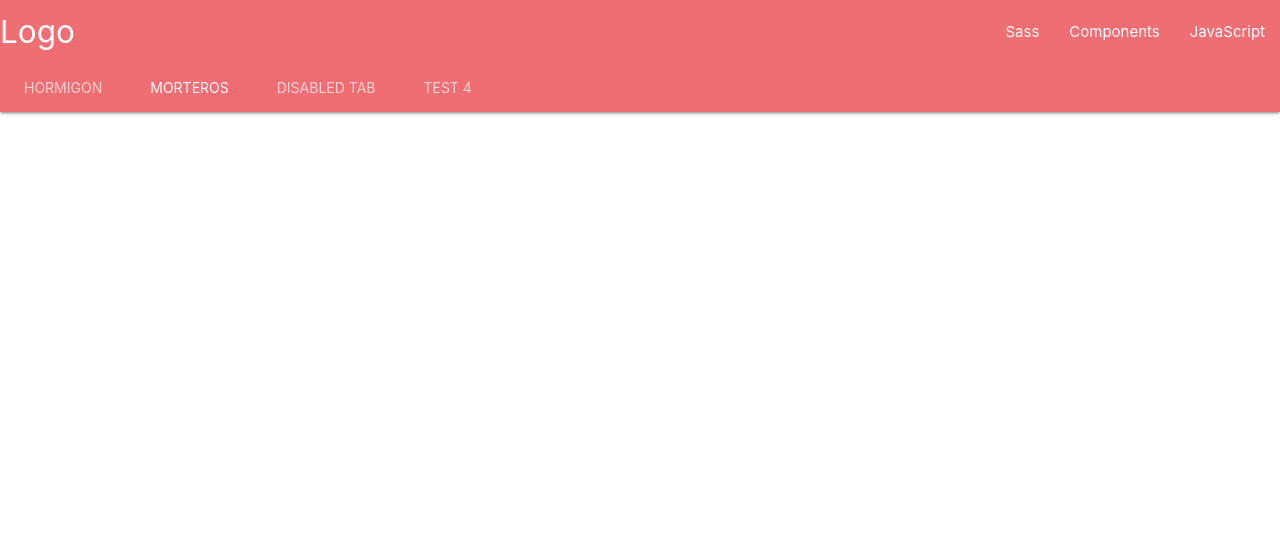
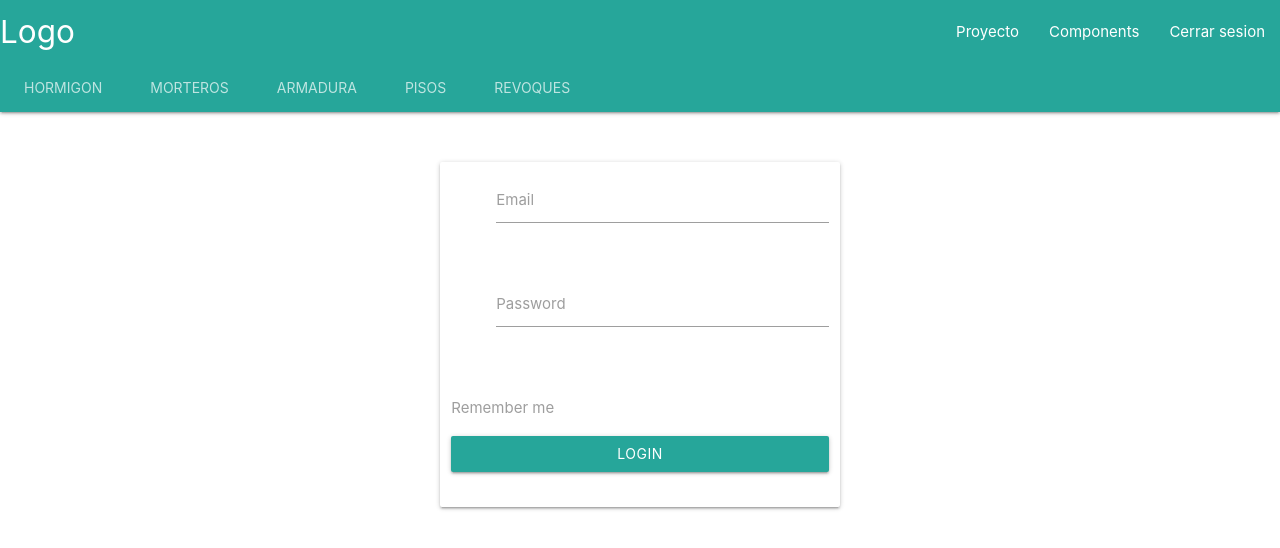
Before and after one commit to MatiasFratti/SoftContru, a React app: page / in a window 1280 px wide. Shown: the top 548 px of the page. Built offline with nearby package versions, Linux system fonts and the light colour scheme.

Commit message:
Menu navegador y login, Componentes agregados

```diff
--- a/src/component/App.tsx
+++ b/src/component/App.tsx
@@ -1,12 +1,15 @@
 import * as React from 'react';
 import { any } from 'prop-types';
 import { Nav } from './Nav';
+import { Login } from './Login';
 
 export class App extends React.Component <any,any> {
+
     render(){
         return(
             <div>
                 <Nav />
+                <Login />
             </div>
 
         )
--- /dev/null
+++ b/src/component/Login.tsx
@@ -0,0 +1,44 @@
+import React from 'react';
+
+import '../syles/login.sass';
+
+export class Login extends React.Component <any,any>{
+    render(){
+        return(
+            <div className="container">
+                <div id="user-login" className="row">
+                    <div className="col s12 z-depth-12 card-panel">
+                        <form className="login-form">
+                            <div className="row margin">
+                                <div className="input-field col s12">
+                                    <i className="mdi-social-person-outline prefix"></i>
+                                    <input className="validate" id="user_email" type="email"/>
+                                    <label htmlFor="email" data-error="wrong" data-success="right" className="center-align">Email</label>
+                                </div>
+                            </div>
+                            <div className="row margin">
+                                <div className="input-field col s12">
+                                    <i className="mdi-action-lock-outline prefix"></i>
+                                    <input id="user_pass" type="password"/>
+                                    <label htmlFor="password">Password</label>
+                                </div>
+                            </div>
+                            <div className="row">
+                                <div className="input-field col s12 m12 l12  login-text">
+                                    <input type="checkbox" id="remember-me" />
+                                    <label htmlFor="remember-me">Remember me</label>
+                                </div>
+                            </div>
+                            <div className="row">
+                                <div className="input-field col s12">
+                                    <a href="login.html" className="btn waves-effect waves-light col s12">Login</a>
+                                </div>
+                            </div>
+                        </form>
+                    </div>
+                </div>
+            </div>
+
+        );
+    }
+}
--- a/src/component/Nav.tsx
+++ b/src/component/Nav.tsx
@@ -1,6 +1,9 @@
 import React from 'react';
 
-export class Nav extends React.Component{
+
+import '../syles/nav.sass';
+
+export class Nav extends React.Component <any,any>{
     render(){
         return(
             <div className="navbar-fixed">
@@ -9,17 +12,18 @@ export class Nav extends React.Component{
                     <a href="#" className="brand-logo">Logo</a>
                     <a href="#" data-target="mobile-demo" className="sidenav-trigger"><i className="material-icons">menu</i></a>
                     <ul id="nav-mobile" className="right hide-on-med-and-down">
-                        <li><a href="sass.html">Sass</a></li>
+                        <li><a href="sass.html">Proyecto</a></li>
                         <li><a href="badges.html">Components</a></li>
-                        <li><a href="collapsible.html">JavaScript</a></li>
+                        <li><a href="collapsible.html">Cerrar sesion</a></li>
                     </ul>
                     </div>
                     <div className="nav-content">
                     <ul className="tabs tabs-transparent">
                         <li className="tab"><a href="#test1">Hormigon</a></li>
-                        <li className="tab"><a className="active" href="#test2">Morteros</a></li>
-                        <li className="tab"><a href="#test3">Disabled Tab</a></li>
-                        <li className="tab"><a href="#test4">Test 4</a></li>
+                        <li className="tab"><a href="#test2">Morteros</a></li>
+                        <li className="tab"><a href="#test3">Armadura</a></li>
+                        <li className="tab"><a href="#test4">Pisos</a></li>
+                        <li className="tab"><a href="#test5">Revoques</a></li>
                     </ul>
                     </div>
                 </nav>
--- a/src/index.html
+++ b/src/index.html
@@ -8,7 +8,7 @@
      <link href="https://fonts.googleapis.com/icon?family=Material+Icons" rel="stylesheet">
     <!-- Compiled and minified CSS -->
     <link rel="stylesheet" href="https://cdnjs.cloudflare.com/ajax/libs/materialize/1.0.0/css/materialize.min.css">
-
+    <!-- <link rel="stylesheet" href="./syles/style.css"> -->
 
 
     <title>ContruCal</title>
@@ -18,5 +18,6 @@
 
     <!-- Compiled and minified JavaScript -->
     <script src="https://cdnjs.cloudflare.com/ajax/libs/materialize/1.0.0/js/materialize.min.js"></script>
+    <script src="bundle.js"></script>
 </body>
 </html>
--- /dev/null
+++ b/src/syles/login.sass
@@ -0,0 +1,3 @@
+.container
+    width: 400px
+    margin-top: 90px
--- a/src/syles/main.sass
+++ b/src/syles/main.sass
@@ -0,0 +1,2 @@
+nav
+ background: rgba(139,129,177,1);
--- /dev/null
+++ b/src/syles/nav.sass
@@ -0,0 +1,2 @@
+nav
+ background: #26a69a
```
